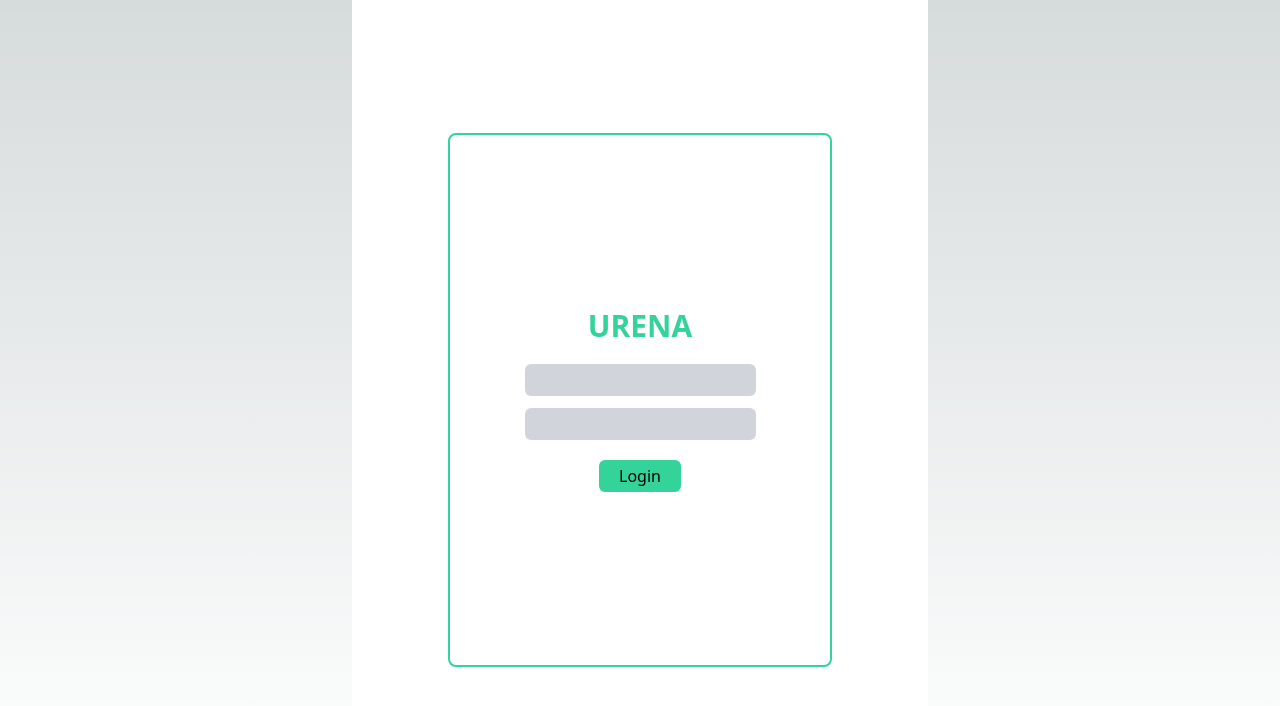
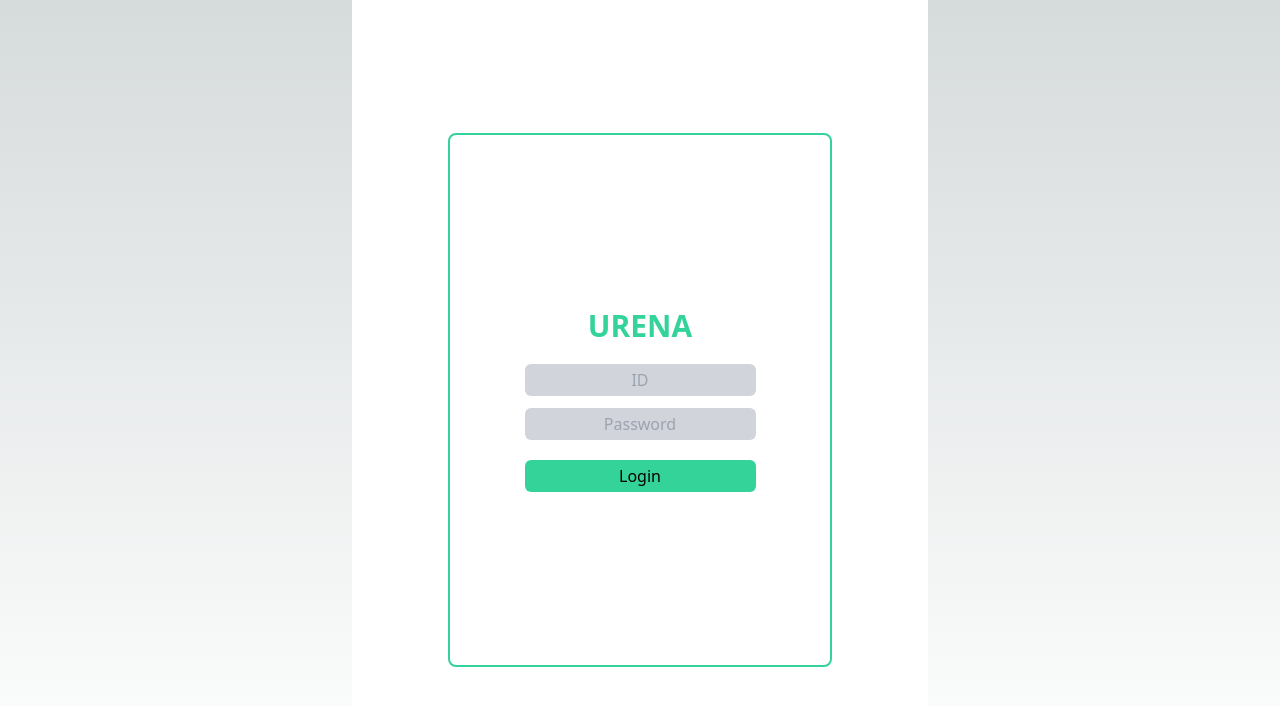
Before and after one commit to Imunury/URENA, a Next.js app: page / in a window 1280 px wide. Shown: the top 706 px of the page. Built offline with nearby package versions, Linux system fonts and the light colour scheme.

Commit message:
login / home

```diff
--- /dev/null
+++ b/src/app/home/page.tsx
@@ -0,0 +1,16 @@
+const Home: React.FC = () => {
+    return (
+        <section className='h-full w-full flex flex-col justify-evenly items-center'>
+            <div className="flex flex-col">
+                <button className="bg-emerald-400 mt-8 px-10 py-3 rounded-md"><h1>학생 정보</h1></button>
+                <button className="bg-emerald-400 mt-8 px-10 py-3 rounded-md"><h1>모티 정보</h1></button>
+                <button className="bg-emerald-400 mt-8 px-10 py-3 rounded-md"><h1>미션 인증</h1></button>
+            </div>
+            <div>
+                <button className="bg-gray-500 mt-5 px-5 py-2 rounded-md">Log out</button>
+            </div>
+        </section>
+    )
+}
+
+export default Home
--- a/src/app/page.tsx
+++ b/src/app/page.tsx
@@ -1,4 +1,26 @@
-const Home: React.FC = () => {
+'use client'
+
+import { useRouter } from "next/navigation";
+import { useState } from "react";
+
+const Login: React.FC = () => {
+
+  const [id, setId] = useState('');
+  const [pw, setPw] = useState('');
+  const [error, setError] = useState('');
+  const router = useRouter();
+
+
+  const handleSumbit = (e: { preventDefault: () => void; }) => {
+    e.preventDefault();
+
+    if (id === 'urena' && pw === '0000') {
+      alert('로그인 성공')
+      router.push('/home')
+    } else {
+      setError('로그인 실패! 아이디 또는 비밀번호를 확인하세요.');
+    }
+  }
 
   return (
     <section className='h-full w-full flex justify-center items-center'>
@@ -6,12 +28,14 @@ const Home: React.FC = () => {
         <h1 className="text-emerald-400 text-3xl font-bold">
           URENA
         </h1>
-        <input className="bg-gray-300 rounded-md mt-5 h-8" />
-        <input className="bg-gray-300 rounded-md mt-3 h-8" />
-        <button type="submit" className="bg-emerald-400 mt-5 px-5 py-1 rounded-md">Login</button>
+        <form className="flex flex-col" onSubmit={handleSumbit}>
+          <input className="bg-gray-300 rounded-md mt-5 h-8 text-center" type="text" placeholder="ID" onChange={(e) => setId(e.target.value)} />
+          <input className="bg-gray-300 rounded-md mt-3 h-8 text-center" type="password " placeholder="Password" onChange={(e) => setPw(e.target.value)} />
+          <button type="submit" className="bg-emerald-400 mt-5 px-5 py-1 rounded-md">Login</button>
+        </form>
       </div>
     </section>
   );
 };
 
-export default Home;
+export default Login;
```
Also changed, not shown: package.json (+6 -5 lines), 1 other file (tests, documents, lock files or other folders).
